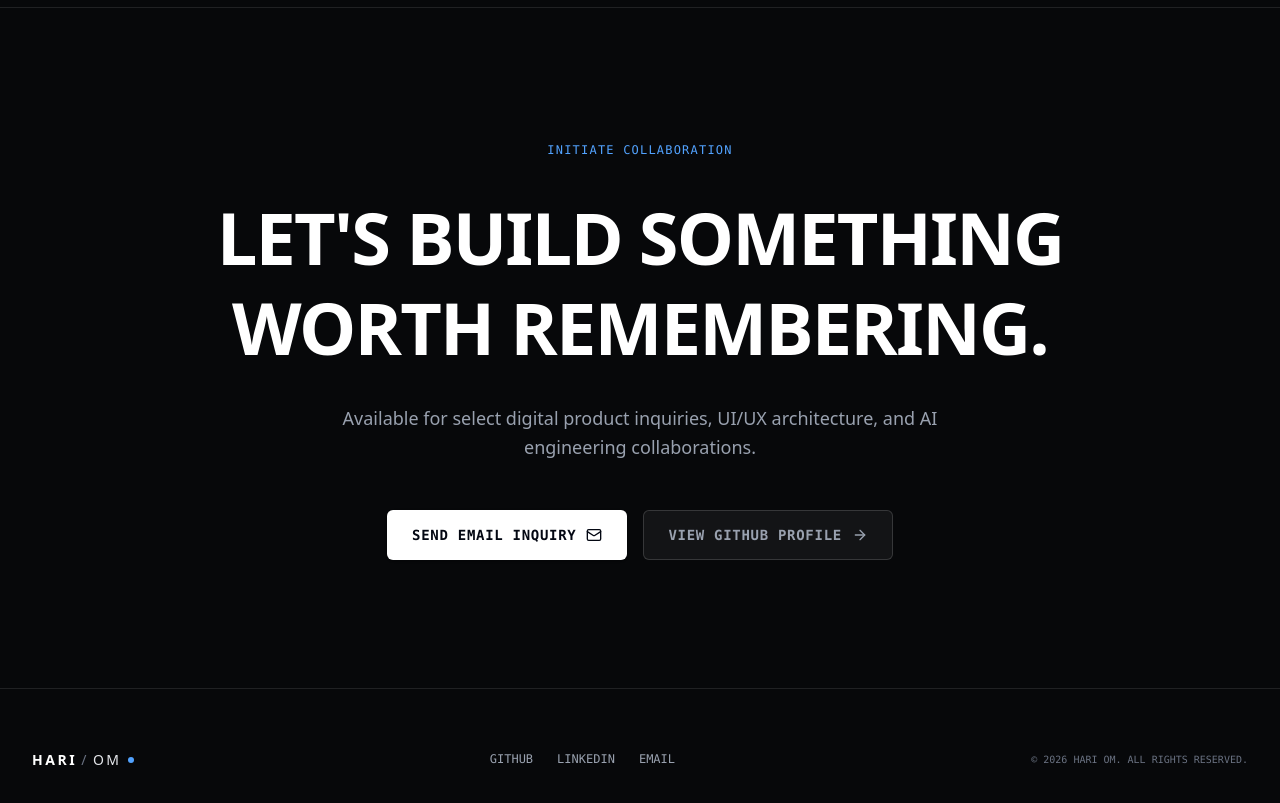
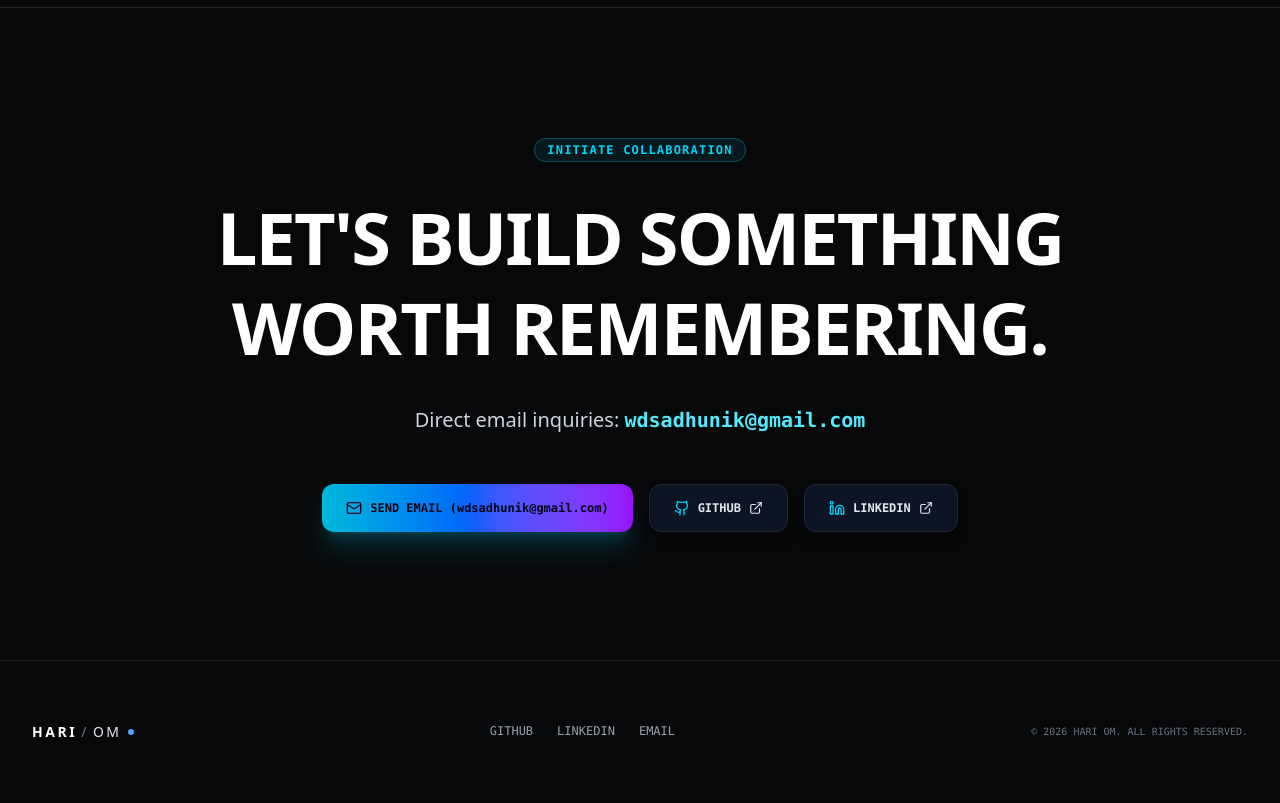
Before and after one commit to hariom-wdsadhunik/own-web, a Next.js app: page / in a window 1280 px wide. Shown: the part 9980-10783 px from the top of the page. Built offline with nearby package versions, Linux system fonts and the light colour scheme; no server answers.

Commit message:
fix(contact): set email to wdsadhunik@gmail.com and replace form with direct email, github and linkedin connect

```diff
--- a/components/contact/ContactModal.tsx
+++ b/components/contact/ContactModal.tsx
@@ -1,8 +1,8 @@
 'use client';
 
 import React, { useState } from 'react';
-import { X, Send, Sparkles, CheckCircle2, Mail, ExternalLink } from 'lucide-react';
-import { Button } from '@/components/ui/Button';
+import { X, Mail, Github, Linkedin, Copy, Check, ExternalLink, Sparkles } from 'lucide-react';
+import { CONTACT_INFO } from '@/content/contact';
 
 export interface ContactModalProps {
   isOpen: boolean;
@@ -10,16 +10,14 @@ export interface ContactModalProps {
 }
 
 export function ContactModal({ isOpen, onClose }: ContactModalProps) {
-  const [submitted, setSubmitted] = useState(false);
-  const [selectedService, setSelectedService] = useState('Full Product UI/UX');
-  const [email, setEmail] = useState('');
-  const [message, setMessage] = useState('');
+  const [copied, setCopied] = useState(false);
 
   if (!isOpen) return null;
 
-  const handleSubmit = (e: React.FormEvent) => {
-    e.preventDefault();
-    setSubmitted(true);
+  const handleCopyEmail = () => {
+    navigator.clipboard.writeText(CONTACT_INFO.email);
+    setCopied(true);
+    setTimeout(() => setCopied(false), 2000);
   };
 
   return (
@@ -30,122 +28,98 @@ export function ContactModal({ isOpen, onClose }: ContactModalProps) {
           type="button"
           onClick={onClose}
           className="absolute top-4 right-4 p-2 text-slate-400 hover:text-white hover:bg-slate-800/60 rounded-full transition-colors"
+          aria-label="Close Contact Modal"
         >
           <X className="w-5 h-5" />
         </button>
 
-        {submitted ? (
-          <div className="py-8 text-center space-y-4">
-            <div className="w-12 h-12 mx-auto rounded-full bg-emerald-500/20 text-emerald-400 border border-emerald-500/40 flex items-center justify-center">
-              <CheckCircle2 className="w-6 h-6" />
-            </div>
-            <h3 className="font-display text-2xl font-bold text-white">INQUIRY RECEIVED</h3>
-            <p className="font-sans text-sm text-slate-300 max-w-sm mx-auto">
-              Thank you for reaching out. I will review your project scope and respond within 24 hours.
-            </p>
-            <div className="pt-4">
-              <Button
-                variant="primary"
-                onClick={() => {
-                  setSubmitted(false);
-                  onClose();
-                }}
-                className="w-full justify-center"
-              >
-                CLOSE WINDOW
-              </Button>
-            </div>
-          </div>
-        ) : (
         <div className="space-y-6 font-sans">
+          {/* Header */}
           <div>
             <div className="flex items-center gap-2 text-xs font-mono text-cyan-400 font-bold uppercase tracking-widest">
               <Sparkles className="w-3.5 h-3.5" />
-                <span>START A PROJECT</span>
+              <span>DIRECT CONNECT</span>
             </div>
             <h3 className="font-display text-2xl font-bold text-white tracking-tight mt-1">
-                Let&apos;s Build Something Memorable.
+              Let&apos;s Initiate Collaboration.
             </h3>
-              <p className="text-xs text-slate-400 mt-1">
-                Select your focus area and drop your email below.
+            <p className="text-xs text-slate-400 mt-1 leading-relaxed">
+              Connect directly via email or view social profiles below.
             </p>
           </div>
 
-            <form onSubmit={handleSubmit} className="space-y-4">
-              {/* Service Chips */}
-              <div className="space-y-1.5">
-                <label className="text-[11px] font-mono text-slate-400 uppercase tracking-wider block">
-                  SERVICE FOCUS
-                </label>
-                <div className="flex flex-wrap gap-2">
-                  {['Full Product UI/UX', 'Web Platform Engineering', 'AI Interface Design', 'Advisory'].map((service) => (
+          {/* Direct Email Card */}
+          <div className="p-4 rounded-xl bg-cyan-950/30 border border-cyan-500/30 space-y-3">
+            <div className="flex items-center justify-between">
+              <span className="text-[11px] font-mono text-cyan-400 font-bold uppercase tracking-wider">
+                PRIMARY EMAIL
+              </span>
+              {copied && (
+                <span className="text-[10px] font-mono text-emerald-400 flex items-center gap-1 font-bold">
+                  <Check className="w-3 h-3" /> COPIED TO CLIPBOARD
+                </span>
+              )}
+            </div>
+
+            <div className="flex items-center justify-between gap-3 bg-slate-900/80 p-3 rounded-lg border border-slate-800">
+              <span className="font-mono text-xs sm:text-sm text-white font-bold truncate">
+                {CONTACT_INFO.email}
+              </span>
               <button
-                      key={service}
                 type="button"
-                      onClick={() => setSelectedService(service)}
-                      className={`px-3 py-1.5 rounded-lg text-xs font-mono font-semibold transition-all border ${
-                        selectedService === service
-                          ? 'bg-cyan-500/20 text-cyan-300 border-cyan-400/60 shadow-lg shadow-cyan-500/10'
-                          : 'bg-slate-900/60 text-slate-400 border-slate-800 hover:text-slate-200'
-                      }`}
+                onClick={handleCopyEmail}
+                className="p-2 text-slate-400 hover:text-cyan-300 hover:bg-slate-800 rounded-md transition-colors shrink-0"
+                title="Copy Email"
               >
-                      {service}
+                {copied ? <Check className="w-4 h-4 text-emerald-400" /> : <Copy className="w-4 h-4" />}
               </button>
-                  ))}
+            </div>
+
+            <a
+              href={`mailto:${CONTACT_INFO.email}`}
+              className="w-full min-h-[44px] py-2.5 px-4 rounded-xl bg-gradient-to-r from-cyan-500 to-blue-600 hover:from-cyan-400 hover:to-blue-500 text-slate-950 text-xs font-mono font-extrabold flex items-center justify-center gap-2 shadow-lg shadow-cyan-500/20 transition-all"
+            >
+              <Mail className="w-4 h-4" />
+              <span>SEND EMAIL NOW</span>
+              <ExternalLink className="w-3.5 h-3.5" />
+            </a>
+          </div>
+
+          {/* Social Profiles */}
+          <div className="space-y-2.5 pt-2">
+            <span className="text-[11px] font-mono text-slate-400 uppercase tracking-wider block font-bold">
+              PROFILES &amp; CODE REPOSITORIES
+            </span>
+
+            <div className="grid grid-cols-1 sm:grid-cols-2 gap-3">
+              <a
+                href={CONTACT_INFO.githubUrl}
+                target="_blank"
+                rel="noopener noreferrer"
+                className="p-3.5 rounded-xl bg-slate-900/60 border border-slate-800 hover:border-cyan-400/50 hover:bg-slate-800/60 transition-all flex items-center justify-between text-slate-200 group"
+              >
+                <div className="flex items-center gap-2.5">
+                  <Github className="w-4 h-4 text-cyan-400 group-hover:scale-110 transition-transform" />
+                  <span className="text-xs font-mono font-bold">GITHUB</span>
+                </div>
+                <ExternalLink className="w-3.5 h-3.5 text-slate-500 group-hover:text-cyan-300" />
+              </a>
+
+              <a
+                href={CONTACT_INFO.linkedinUrl}
+                target="_blank"
+                rel="noopener noreferrer"
+                className="p-3.5 rounded-xl bg-slate-900/60 border border-slate-800 hover:border-cyan-400/50 hover:bg-slate-800/60 transition-all flex items-center justify-between text-slate-200 group"
+              >
+                <div className="flex items-center gap-2.5">
+                  <Linkedin className="w-4 h-4 text-cyan-400 group-hover:scale-110 transition-transform" />
+                  <span className="text-xs font-mono font-bold">LINKEDIN</span>
+                </div>
+                <ExternalLink className="w-3.5 h-3.5 text-slate-500 group-hover:text-cyan-300" />
+              </a>
             </div>
           </div>
-
-              {/* Email Input */}
-              <div className="space-y-1.5">
-                <label className="text-[11px] font-mono text-slate-400 uppercase tracking-wider block">
-                  YOUR EMAIL
-                </label>
-                <input
-                  type="email"
-                  required
-                  value={email}
-                  onChange={(e) => setEmail(e.target.value)}
-                  placeholder="name@company.com"
-                  className="w-full px-4 py-2.5 rounded-xl bg-slate-900/80 border border-slate-800 text-sm text-white placeholder-slate-500 focus:outline-none focus:border-cyan-400 transition-colors"
-                />
         </div>
-
-              {/* Note */}
-              <div className="space-y-1.5">
-                <label className="text-[11px] font-mono text-slate-400 uppercase tracking-wider block">
-                  PROJECT BRIEF / GOALS
-                </label>
-                <textarea
-                  rows={3}
-                  value={message}
-                  onChange={(e) => setMessage(e.target.value)}
-                  placeholder="Tell me a bit about your timeline and objectives..."
-                  className="w-full px-4 py-2.5 rounded-xl bg-slate-900/80 border border-slate-800 text-sm text-white placeholder-slate-500 focus:outline-none focus:border-cyan-400 transition-colors resize-none"
-                />
-              </div>
-
-              <Button
-                type="submit"
-                variant="primary"
-                className="w-full justify-center min-h-[46px] font-bold shadow-xl shadow-cyan-500/20 bg-gradient-to-r from-cyan-500 to-blue-600 border-none"
-                icon={<Send className="w-4 h-4" />}
-              >
-                SUBMIT INQUIRY →
-              </Button>
-
-              <div className="pt-2 text-center">
-                <a
-                  href="mailto:contact@hariom.dev"
-                  className="inline-flex items-center gap-1.5 text-xs font-mono text-slate-400 hover:text-cyan-300 transition-colors"
-                >
-                  <Mail className="w-3.5 h-3.5" />
-                  <span>Or email directly: contact@hariom.dev</span>
-                  <ExternalLink className="w-3 h-3" />
-                </a>
-              </div>
-            </form>
-          </div>
-        )}
       </div>
     </div>
   );
--- a/components/sections/ContactCTA.tsx
+++ b/components/sections/ContactCTA.tsx
@@ -1,50 +1,62 @@
-import { ArrowRight, Mail } from 'lucide-react';
-import { Button } from '@/components/ui/Button';
+'use client';
+
+import React from 'react';
+import { Mail, Github, Linkedin, ExternalLink } from 'lucide-react';
 import { CONTACT_INFO } from '@/content/contact';
 import { FadeIn } from '@/components/motion/FadeIn';
 
 export function ContactCTA() {
   return (
-    <section id="contact" className="py-20 sm:py-32 max-w-7xl mx-auto px-4 sm:px-6 lg:px-8 text-center space-y-6 sm:space-y-8 border-t border-white/10">
+    <section id="contact" className="py-20 sm:py-32 max-w-7xl mx-auto px-4 sm:px-6 lg:px-8 text-center space-y-6 sm:space-y-8 border-t border-white/10 select-none">
       <FadeIn>
-        <span className="font-mono text-[10px] sm:text-xs text-blue-400 uppercase tracking-widest">
+        <span className="font-mono text-xs text-cyan-400 uppercase tracking-widest bg-cyan-500/10 px-3 py-1 rounded-full border border-cyan-400/30 font-bold">
           INITIATE COLLABORATION
         </span>
       </FadeIn>
 
       <FadeIn delay={0.1}>
-        <h2 className="font-display text-3xl sm:text-6xl md:text-7xl font-bold text-white max-w-4xl mx-auto leading-tight tracking-tight">
+        <h2 className="font-display text-3xl sm:text-6xl md:text-7xl font-extrabold text-white max-w-4xl mx-auto leading-tight tracking-tight">
           {CONTACT_INFO.heading}
         </h2>
       </FadeIn>
 
       <FadeIn delay={0.2}>
-        <p className="font-sans text-xs sm:text-lg text-gray-400 max-w-2xl mx-auto leading-relaxed font-normal">
-          {CONTACT_INFO.subheading}
+        <p className="font-sans text-sm sm:text-xl text-slate-300 max-w-2xl mx-auto leading-relaxed font-normal">
+          Direct email inquiries: <span className="font-mono font-bold text-cyan-300">{CONTACT_INFO.email}</span>
         </p>
       </FadeIn>
 
       <FadeIn delay={0.3}>
-        <div className="flex flex-col sm:flex-row items-stretch sm:items-center justify-center gap-3 sm:gap-4 pt-4">
-          <Button
+        <div className="flex flex-col sm:flex-row items-stretch sm:items-center justify-center gap-3.5 sm:gap-4 pt-4 max-w-2xl mx-auto">
+          <a
             href={`mailto:${CONTACT_INFO.email}`}
-            variant="primary"
-            size="lg"
-            className="w-full sm:w-auto min-h-[44px] justify-center text-xs sm:text-sm font-bold"
-            icon={<Mail className="w-4 h-4" />}
+            className="w-full sm:w-auto min-h-[48px] px-6 py-3 rounded-xl bg-gradient-to-r from-cyan-500 via-blue-600 to-purple-600 hover:from-cyan-400 hover:to-purple-500 text-slate-950 text-xs font-mono font-extrabold flex items-center justify-center gap-2 shadow-xl shadow-cyan-500/20 transition-all"
           >
-            SEND EMAIL INQUIRY
-          </Button>
-          <Button
+            <Mail className="w-4 h-4" />
+            <span>SEND EMAIL ({CONTACT_INFO.email})</span>
+          </a>
+
+          <a
             href={CONTACT_INFO.githubUrl}
-            isExternal
-            variant="secondary"
-            size="lg"
-            className="w-full sm:w-auto min-h-[44px] justify-center text-xs sm:text-sm text-gray-400 hover:text-white"
-            icon={<ArrowRight className="w-4 h-4" />}
+            target="_blank"
+            rel="noopener noreferrer"
+            className="w-full sm:w-auto min-h-[48px] px-6 py-3 rounded-xl bg-slate-900/80 border border-slate-800 hover:border-cyan-400/50 hover:bg-slate-800 text-slate-200 hover:text-white text-xs font-mono font-bold flex items-center justify-center gap-2 transition-all shadow-lg"
           >
-            VIEW GITHUB PROFILE
-          </Button>
+            <Github className="w-4 h-4 text-cyan-400" />
+            <span>GITHUB</span>
+            <ExternalLink className="w-3.5 h-3.5" />
+          </a>
+
+          <a
+            href={CONTACT_INFO.linkedinUrl}
+            target="_blank"
+            rel="noopener noreferrer"
+            className="w-full sm:w-auto min-h-[48px] px-6 py-3 rounded-xl bg-slate-900/80 border border-slate-800 hover:border-cyan-400/50 hover:bg-slate-800 text-slate-200 hover:text-white text-xs font-mono font-bold flex items-center justify-center gap-2 transition-all shadow-lg"
+          >
+            <Linkedin className="w-4 h-4 text-cyan-400" />
+            <span>LINKEDIN</span>
+            <ExternalLink className="w-3.5 h-3.5" />
+          </a>
         </div>
       </FadeIn>
     </section>
--- a/content/contact.ts
+++ b/content/contact.ts
@@ -3,7 +3,7 @@ import { ContactInfo } from '@/types/portfolio';
 export const CONTACT_INFO: ContactInfo = {
   heading: "LET'S BUILD SOMETHING WORTH REMEMBERING.",
   subheading: 'Available for select digital product inquiries, UI/UX architecture, and AI engineering collaborations.',
-  email: 'contact@hariom.dev',
+  email: 'wdsadhunik@gmail.com',
   githubUrl: 'https://github.com/hariom-wdsadhunik',
   linkedinUrl: 'https://linkedin.com/in/hariom',
 };
--- a/lib/site.ts
+++ b/lib/site.ts
@@ -5,7 +5,7 @@ export const SITE_CONFIG = {
   url: process.env.NEXT_PUBLIC_SITE_URL || 'https://hariom.dev',
   author: {
     name: 'Hari Om',
-    email: 'contact@hariom.dev',
+    email: 'wdsadhunik@gmail.com',
     github: 'https://github.com/hariom-wdsadhunik',
     linkedin: 'https://linkedin.com/in/hariom',
   },
```
Lines whose indentation alone changed are shown as unchanged.
